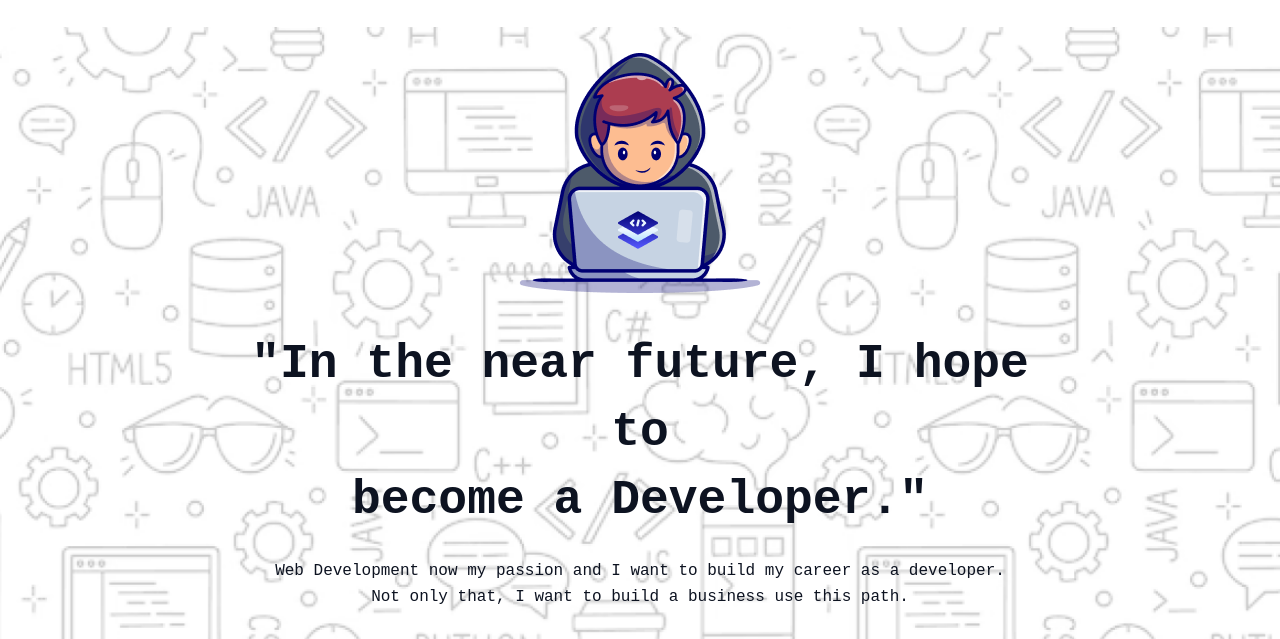
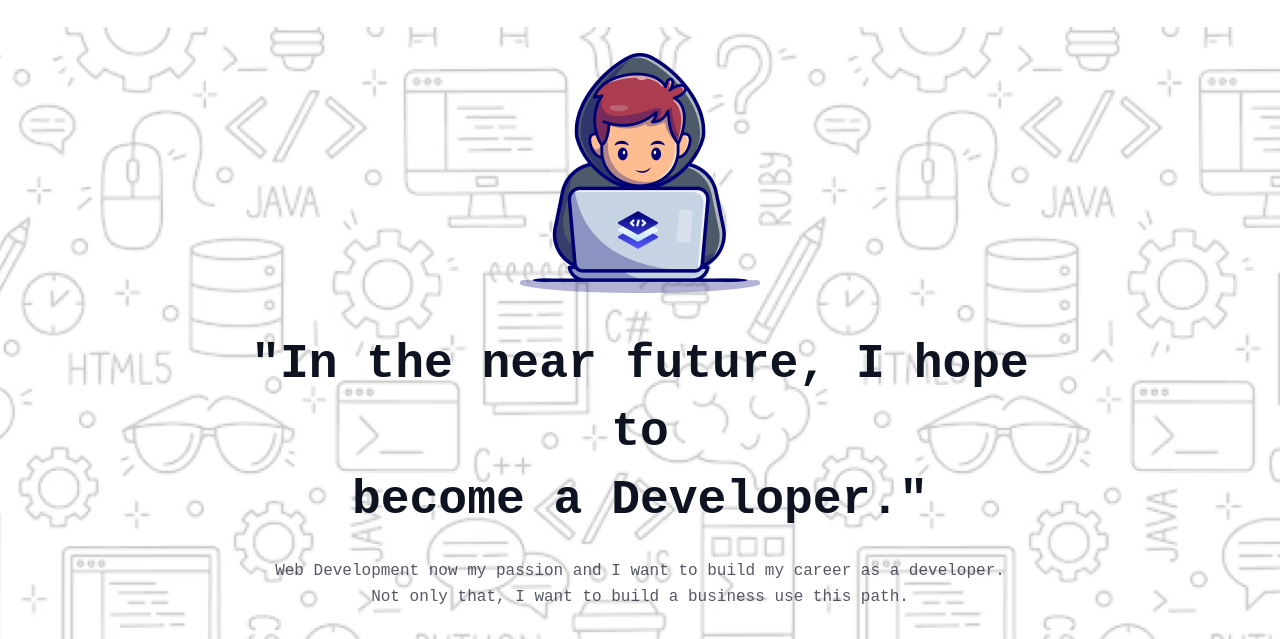
Before and after one commit to yasinarafat39/web_day9_assignment_1, a plain HTML site: page index.html in a window 1280 px wide. Shown: the part 102-741 px from the top of the page. Drawn offline with Linux system fonts and the light colour scheme; a web font is replaced by a local one.

Commit message:
sub-title of hero section opacity added

```diff
--- a/styles/style.css
+++ b/styles/style.css
@@ -95,6 +95,7 @@ body {
 .hero-section .sub-title {
   font-size: 16px;
   line-height: 26px;
+  color: rgba(13, 19, 33, 0.7);
 }
 
 /* Why Web Development section */
@@ -396,7 +397,7 @@ footer {
   padding: 32px 150px;
 }
 
-.icons{
+.icons {
   display: flex;
   gap: 24px;
 }
```
